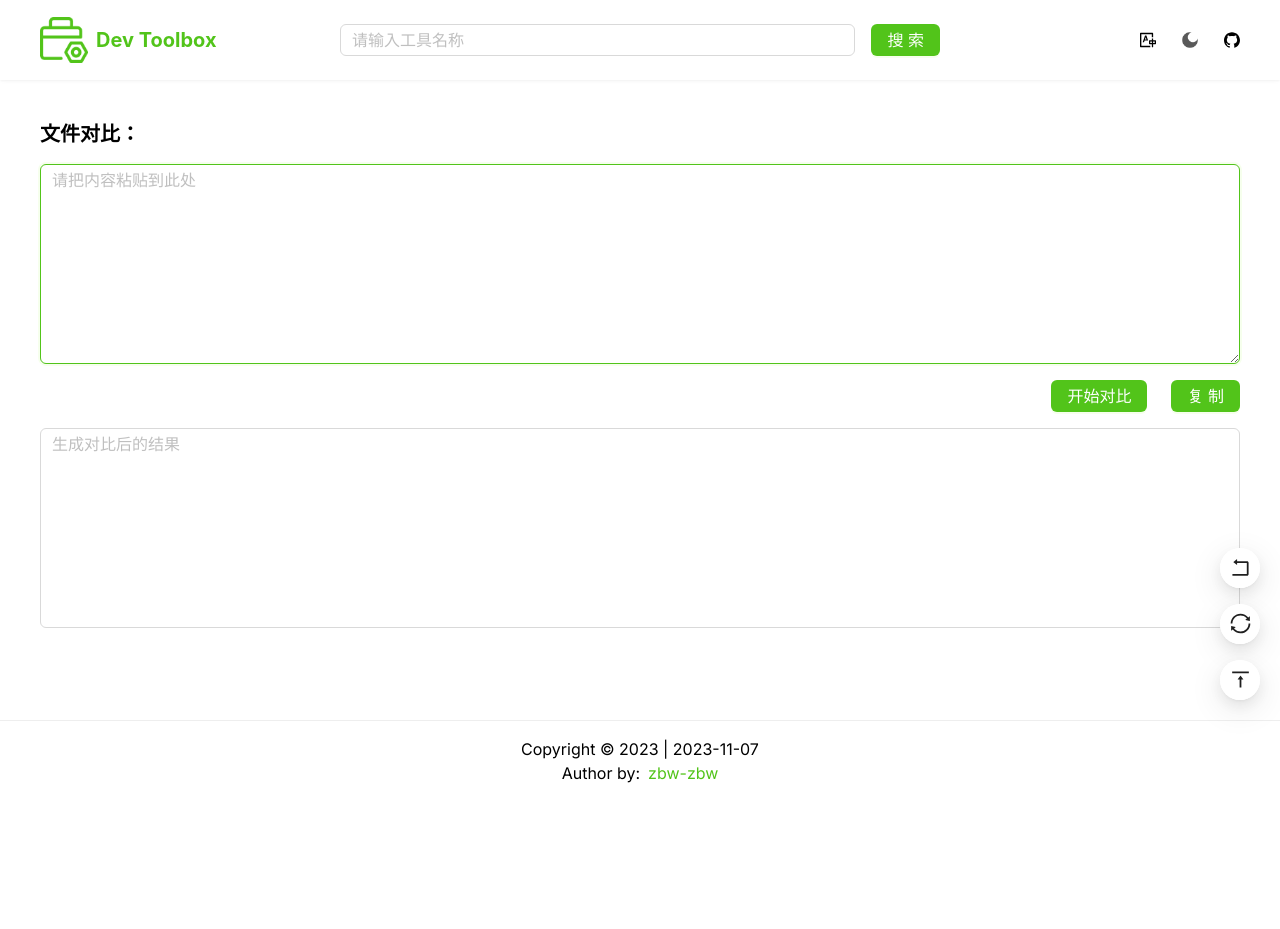
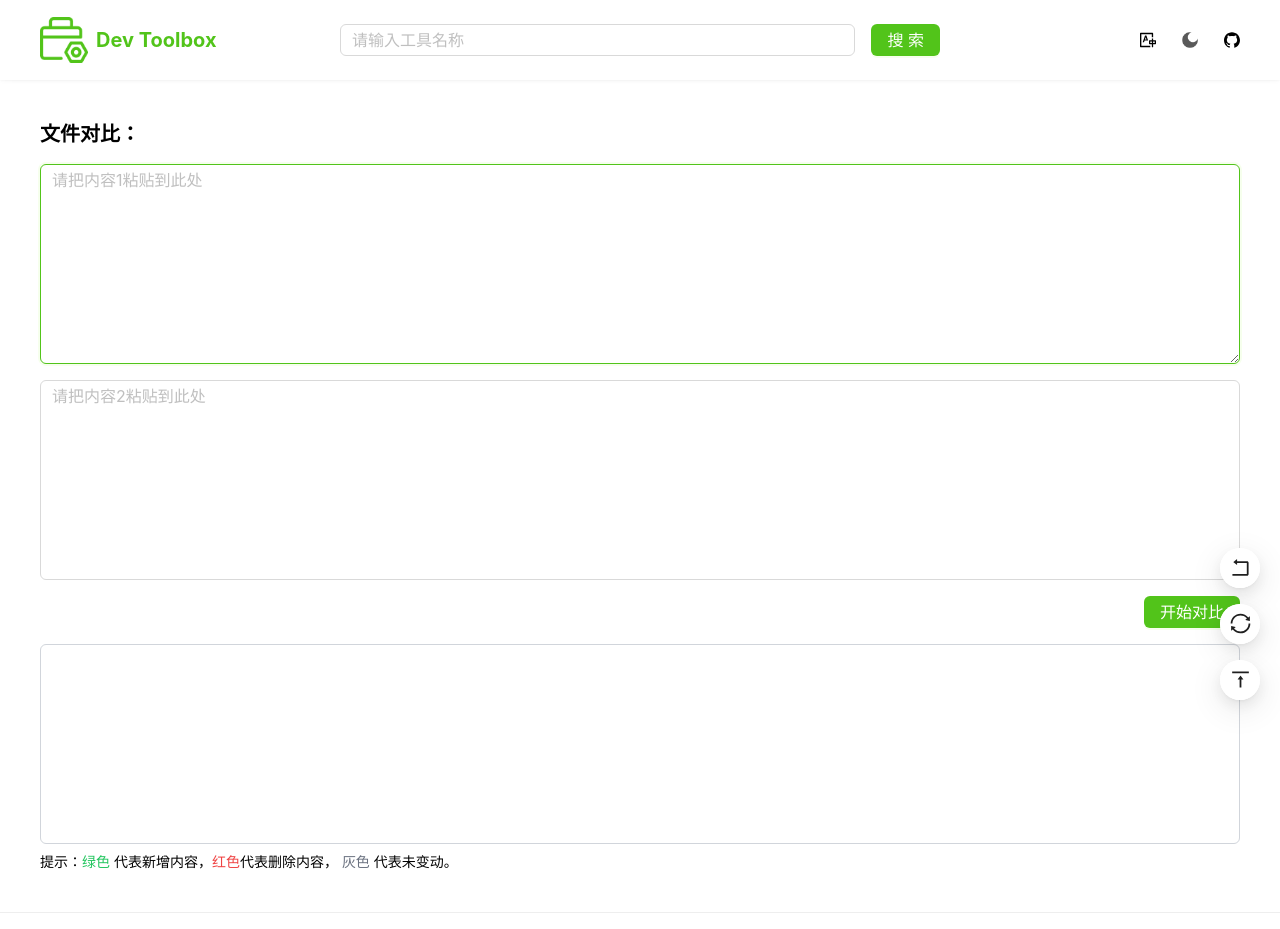
Before and after one commit to zbw-zbw/dev-toolbox, a Next.js app: page /file-diff in a window 1280 px wide. Shown: the top 929 px of the page. Before the commit the page ends 800 px from the top, so only its background shows below. Built offline with nearby package versions, Linux system fonts and the light colour scheme.

Commit message:
feat: ✨ add file-diff page

```diff
--- a/package.json
+++ b/package.json
@@ -41,6 +41,7 @@
     "copy-to-clipboard": "^3.3.3",
     "crypto-js": "^4.2.0",
     "dayjs": "^1.11.10",
+    "diff": "^5.1.0",
     "highlight.js": "^11.9.0",
     "json-to-ts": "^1.7.0",
     "next": "14.0.1",
@@ -51,6 +52,7 @@
   },
   "devDependencies": {
     "@types/crypto-js": "^4.2.1",
+    "@types/diff": "^5.0.8",
     "@types/node": "^20",
     "@types/react": "^18",
     "@types/react-dom": "^18",
--- a/src/app/file-diff/page.tsx
+++ b/src/app/file-diff/page.tsx
@@ -1,19 +1,20 @@
 'use client';
 
-import { ChangeEvent, useState } from 'react';
+import { ChangeEvent, useRef, useState } from 'react';
 import { Button, Space, message } from 'antd';
 import TextArea from 'antd/es/input/TextArea';
-// import 'diff' from 'diff';
+import * as Diff from 'diff';
 
-import CopyBtn from '@/components/copy-btn';
+// import CopyBtn from '@/components/copy-btn';
 import { isEmpty } from '@/utils/is';
 
 function FileDiff() {
   const [messageApi, contextHolder] = message.useMessage();
 
   const [value, setValue] = useState('');
-  // const [newValue, setNewValue] = useState('');
   const [result, setResult] = useState('');
+
+  const resultRef = useRef<HTMLDivElement | null>(null);
 
   const onValueChange = (e: ChangeEvent<HTMLTextAreaElement>) => {
     setValue(e.target.value);
@@ -24,25 +25,61 @@ function FileDiff() {
   };
 
   const handleDiff = () => {
-    if (isEmpty(value)) return void messageApi.warning('内容不能为空');
+    if (isEmpty(value) || isEmpty(result)) return void messageApi.warning('内容不能为空');
 
-    setResult(value);
-    // const result = diff.diffChars(value, newValue);
-    // console.log(result);
+    // 先清空上次的内容
+    while (resultRef.current?.firstChild) {
+      resultRef.current.removeChild(resultRef.current.firstChild);
+    }
+
+    const diff = Diff.diffChars(value, result);
+    let span = null;
+    const fragment = document.createDocumentFragment();
+    diff.forEach((part) => {
+      const color = part.added ? 'green' : part.removed ? 'red' : 'grey';
+      span = document.createElement('span');
+      span.style.color = color;
+      span.appendChild(document.createTextNode(part.value));
+      fragment.appendChild(span);
+    });
+    resultRef.current?.appendChild(fragment);
   };
 
   return (
     <div className="w-full mx-auto">
       {contextHolder}
       <h2 className="mb-4 text-xl font-bold">文件对比：</h2>
-      <TextArea value={value} onChange={onValueChange} rows={8} placeholder="请把内容粘贴到此处" autoFocus allowClear />
+      <TextArea
+        value={value}
+        onChange={onValueChange}
+        rows={8}
+        placeholder="请把内容1粘贴到此处"
+        autoFocus
+        allowClear
+      />
+      <TextArea
+        className="mt-4"
+        value={result}
+        onChange={onResultChange}
+        rows={8}
+        placeholder="请把内容2粘贴到此处"
+        allowClear
+      />
       <Space size="large" className="justify-end w-full my-4">
         <Button type="primary" onClick={handleDiff}>
           开始对比
         </Button>
-        <CopyBtn value={result} />
       </Space>
-      <TextArea value={result} onChange={onResultChange} rows={8} placeholder="生成对比后的结果" allowClear />
+      <div
+        ref={resultRef}
+        className="block w-full  p-4 border border-solid border-gray-300 rounded-md"
+        style={{ minHeight: 200 }}
+      />
+      {/*  */}
+      <div className="mt-2 text-sm">
+        提示：<span className="text-green-500">绿色</span> 代表新增内容，<span className="text-red-500">红色</span>
+        代表删除内容，<span className="text-gray-500"> 灰色 </span>代表未变动。
+      </div>
     </div>
   );
 }
```
Also changed, not shown: 1 other file (tests, documents, lock files or other folders).
